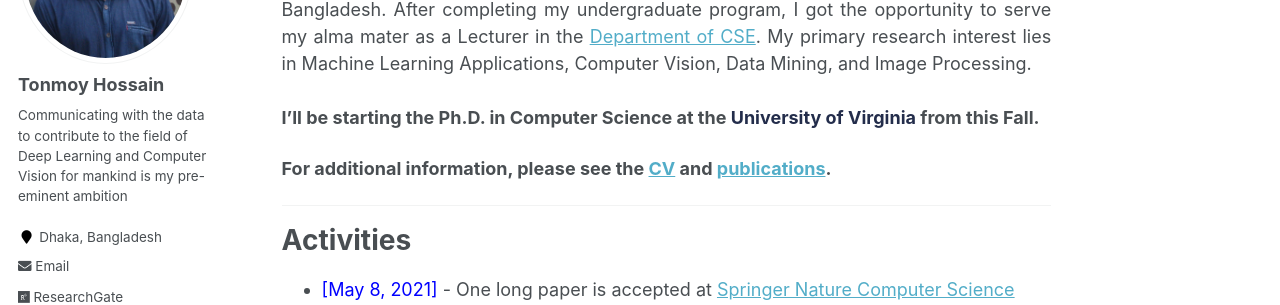
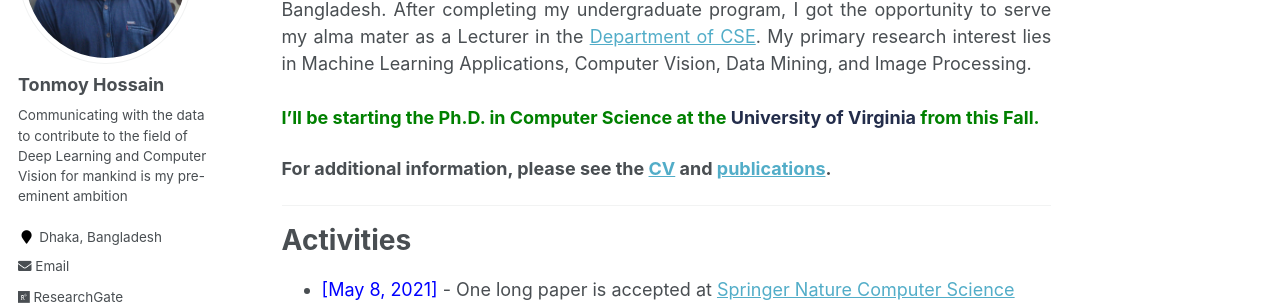
Before and after one commit to shaeekh/shaeekh.github.io, a Jekyll site: the page built from _pages/about.md, in a window 1280 px wide. Shown: the part 240-545 px from the top of the page. Built offline with Jekyll 4.4.1, drawn with Linux system fonts in a browser that asks for light colours; some web fonts are replaced.

Commit message:
Update about.md

```diff
--- a/_pages/about.md
+++ b/_pages/about.md
@@ -14,7 +14,7 @@ Greetings!!!
 
 I am Tonmoy Hossain. I have completed my undergraduate in Computer Science and Engineering from <a href="http://aust.edu/">Ahsanullah University of Science and Technology (AUST)</a>, Dhaka, Bangladesh. After completing my undergraduate program, I got the opportunity to serve my alma mater as a Lecturer in the <a href="https://www.aust.edu/cse">Department of CSE</a>. My primary research interest lies in Machine Learning Applications, Computer Vision, Data Mining, and Image Processing.<br /><br /></div>
 
-<b> I’ll be starting the Ph.D. in Computer Science at the </b> <span style="color:#232D4B"> <b> University of Virginia </b></span> <b> from this Fall. </b> <br />
+<span style="color:green"> <b> I’ll be starting the Ph.D. in Computer Science at the </b> </span> <span style="color:#232D4B"> <b> University of Virginia </b></span> <b> <span style="color:green"> from this Fall. </span></b> <br />
 
 
 **For additional information, please see the [CV](https://tonmoy-hossain.github.io/cv/) and [publications](https://tonmoy-hossain.github.io/publications/).**
```
